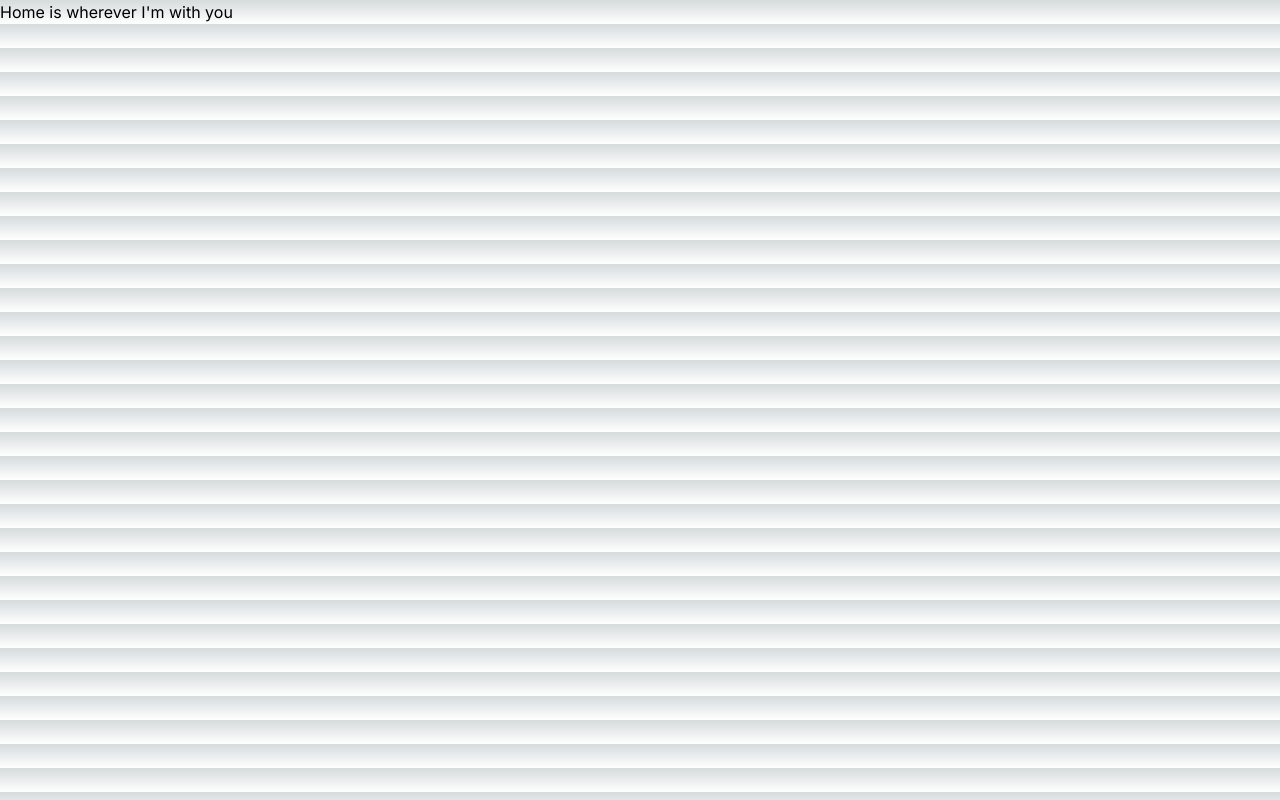
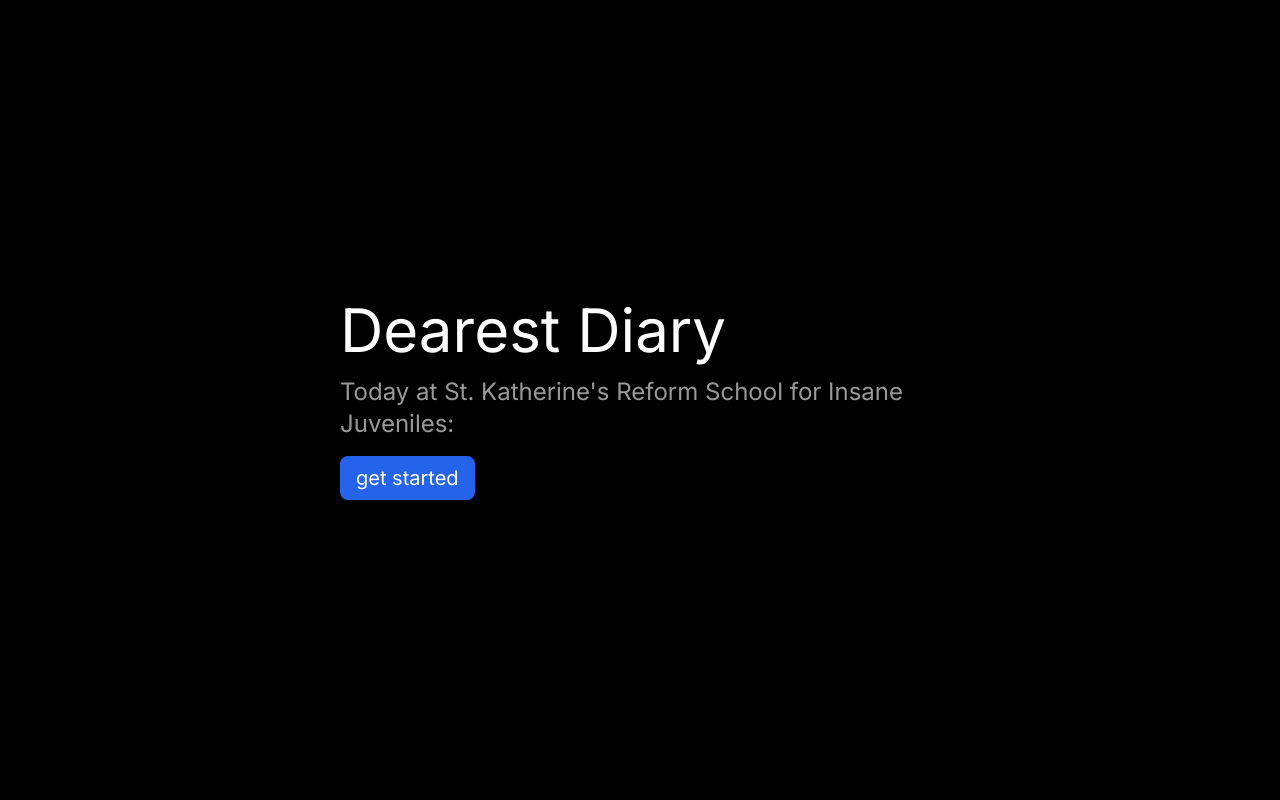
Before and after one commit to TJCole03/ai_journal, a Next.js app: page / in a window 1280 px wide. Built offline with nearby package versions, Linux system fonts and the light colour scheme.

Commit message:
Homepage

```diff
--- a/app/page.tsx
+++ b/app/page.tsx
@@ -1,3 +1,17 @@
+import Link from 'next/link'
+
 export default function Home() {
-  return <div>Home is wherever I'm with you</div>
+  return (
+    <div className="w-screen h-screen bg-black flex justify-center items-center text-white">
+      <div className="w-full max-w-[600px] mx-auto" >
+        <h1 className="text-6xl mb-4">Dearest Diary</h1>
+        <p className="text-2xl text-white/60 mb-4" >Today at St. Katherine's Reform School for Insane Juveniles:</p>
+        <div>
+          <Link href="/journal" >
+          <button className="bg-blue-600 px-4 py-2 rounded-lg text-xl" >get started</button>
+          </Link>
+        </div>
+      </div>
+    </div>
+  )
 }
```
